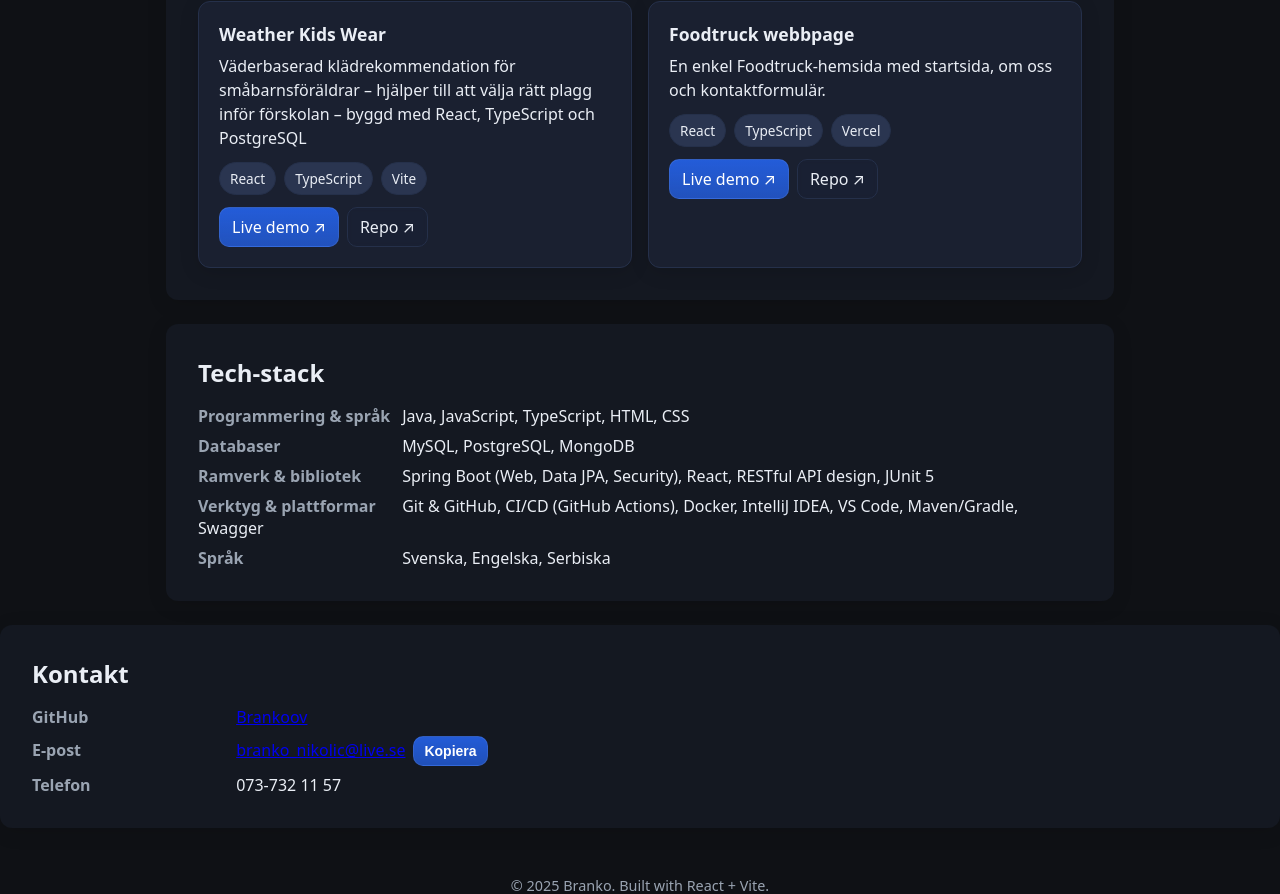
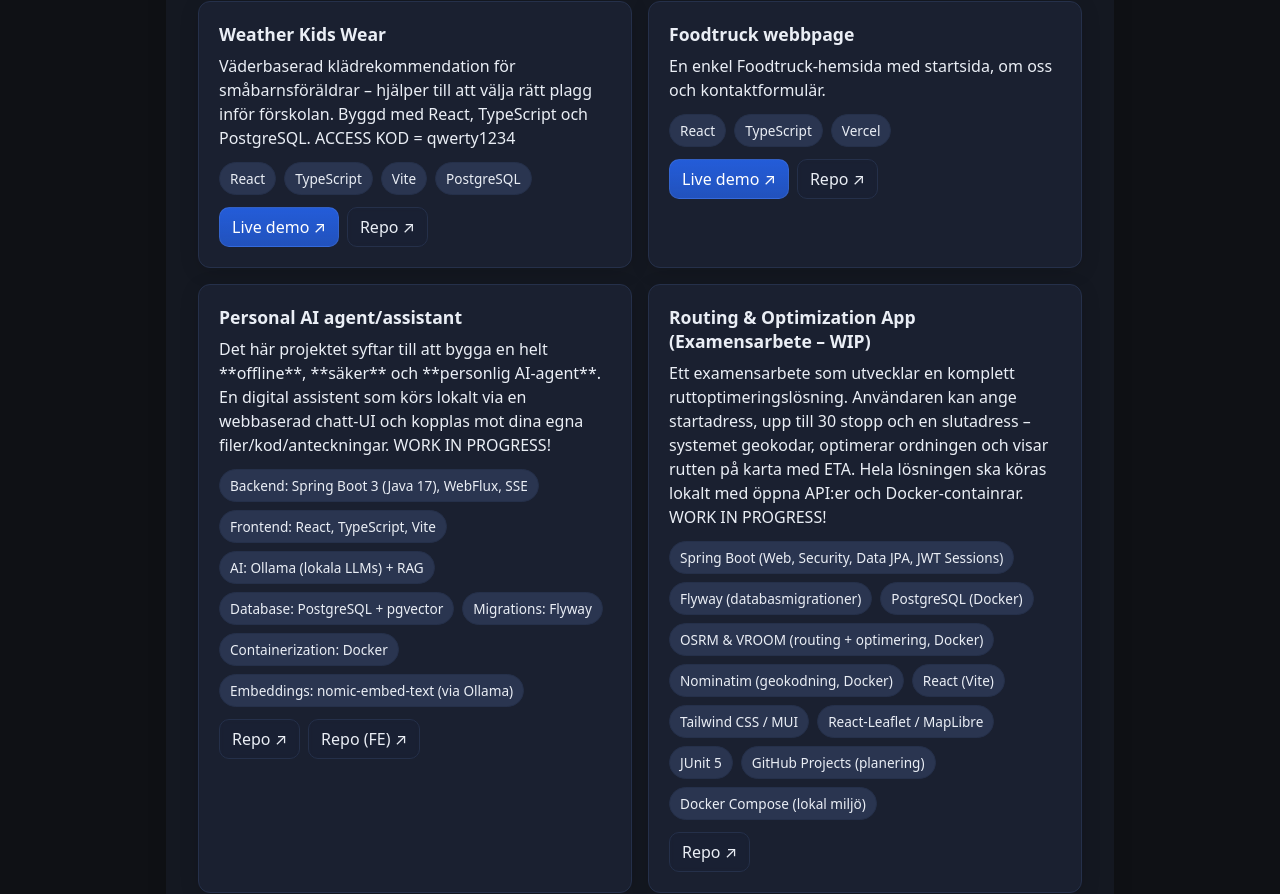
Before and after one commit to Brankoov/branko-portfolio, a React (Vite) app: page / in a window 1280 px wide. Shown: the part 1085-1979 px from the top of the page. Built offline with nearby package versions, Linux system fonts and the light colour scheme.

Commit message:
Add: Two more ongoing projects added to projects

```diff
--- a/src/components/ProjectCard.tsx
+++ b/src/components/ProjectCard.tsx
@@ -4,10 +4,10 @@ import styles from "./ProjectCard.module.css";
 type Props = { project: Project };
 
 export default function ProjectCard({ project }: Props) {
-  const { title, description, stack, live, repo, url, image } = project;
+  const { title, description, stack, live, repo, repoFrontend, url, image } = project;
 
-  // Välj “huvudlänk” för kortet (företrädesvis live, annars repo/url)
-  const primaryHref = live || repo || url;
+  // Välj “huvudlänk” för hela kortet (företrädesvis live, annars repo, repoFrontend, url)
+  const primaryHref = live || repo || repoFrontend || url;
 
   return (
     <article className={styles.card}>
@@ -36,7 +36,7 @@ export default function ProjectCard({ project }: Props) {
         </ul>
       )}
 
-      {(live || repo || url) && (
+      {(live || repo || repoFrontend || url) && (
         <div className={styles.actions}>
           {live && (
             <a
@@ -48,6 +48,7 @@ export default function ProjectCard({ project }: Props) {
               Live demo ↗
             </a>
           )}
+
           {repo && (
             <a
               className={`${styles.btn} ${styles.btnGhost}`}
@@ -55,10 +56,22 @@ export default function ProjectCard({ project }: Props) {
               target="_blank"
               rel="noopener noreferrer"
             >
-              Repo ↗
+              Repo  ↗
             </a>
           )}
-          {!live && !repo && url && (
+
+          {repoFrontend && (
+            <a
+              className={`${styles.btn} ${styles.btnGhost}`}
+              href={repoFrontend}
+              target="_blank"
+              rel="noopener noreferrer"
+            >
+              Repo (FE) ↗
+            </a>
+          )}
+
+          {!live && !repo && !repoFrontend && url && (
             <a
               className={`${styles.btn} ${styles.btnGhost}`}
               href={url}
@@ -72,7 +85,15 @@ export default function ProjectCard({ project }: Props) {
       )}
 
       {/* Gör hela kortet klickbart om primaryHref finns */}
-      {primaryHref && <a className={styles.blockLink} href={primaryHref} target="_blank" rel="noopener noreferrer" aria-label={`Öppna ${title}`} />}
+      {primaryHref && (
+        <a
+          className={styles.blockLink}
+          href={primaryHref}
+          target="_blank"
+          rel="noopener noreferrer"
+          aria-label={`Öppna ${title}`}
+        />
+      )}
     </article>
   );
 }
--- a/src/data/projects.ts
+++ b/src/data/projects.ts
@@ -4,6 +4,7 @@ export type Project = {
   stack: string[];      // enhetlig nyckel för tekniklista
   url?: string;         // valfri: t.ex. repo eller huvudsida
   repo?: string;        // valfri: GitHub-länk
+  repoFrontend?:string; // valfri: GitHub-länk för frontend (om separerad)
   live?: string;        // valfri: live-demo
   image?: string;       // valfri: thumbnail
 };
@@ -15,8 +16,9 @@ export const projects: Project[] = [
   {
     title: "Weather Kids Wear",
     description:
-      "Väderbaserad klädrekommendation för småbarnsföräldrar – hjälper till att välja rätt plagg inför förskolan – byggd med React, TypeScript och PostgreSQL",
-    stack: ["React", "TypeScript", "Vite"],
+      "Väderbaserad klädrekommendation för småbarnsföräldrar – hjälper till att välja rätt plagg inför förskolan. " +
+      "Byggd med React, TypeScript och PostgreSQL. ACCESS KOD = qwerty1234",
+    stack: ["React", "TypeScript", "Vite", "PostgreSQL"],
     live: "https://kladerforvader.se/",
     repo: "https://github.com/Brankoov/Weatherapp",
     url: "https://kladerforvader.se/",
@@ -30,4 +32,45 @@ export const projects: Project[] = [
     repo: "https://github.com/Brankoov/FR_UX_Grupp4",
     url: "https://sandysfoodtruck.vercel.app/",
   },
+  {
+    title: "Personal AI agent/assistant",
+    description:
+      "Det här projektet syftar till att bygga en helt **offline**, **säker** och **personlig AI-agent**. " +
+      "En digital assistent som körs lokalt via en webbaserad chatt-UI och kopplas mot dina egna filer/kod/anteckningar. WORK IN PROGRESS!",
+    stack: [
+      "Backend: Spring Boot 3 (Java 17), WebFlux, SSE",
+      "Frontend: React, TypeScript, Vite",
+      "AI: Ollama (lokala LLMs) + RAG",
+      "Database: PostgreSQL + pgvector",
+      "Migrations: Flyway",
+      "Containerization: Docker",
+      "Embeddings: nomic-embed-text (via Ollama)"
+    ],
+    repo: "https://github.com/Brankoov/ai-agent",
+    repoFrontend: "https://github.com/Brankoov/ai-agent-ui",
+  },
+   {
+    title: "Routing & Optimization App (Examensarbete – WIP)",
+  description:
+    "Ett examensarbete som utvecklar en komplett ruttoptimeringslösning. " +
+    "Användaren kan ange startadress, upp till 30 stopp och en slutadress – " +
+    "systemet geokodar, optimerar ordningen och visar rutten på karta med ETA. " +
+    "Hela lösningen ska köras lokalt med öppna API:er och Docker-containrar." +
+    " WORK IN PROGRESS!",
+  stack: [
+    "Spring Boot (Web, Security, Data JPA, JWT Sessions)",
+    "Flyway (databasmigrationer)",
+    "PostgreSQL (Docker)",
+    "OSRM & VROOM (routing + optimering, Docker)",
+    "Nominatim (geokodning, Docker)",
+    "React (Vite)",
+    "Tailwind CSS / MUI",
+    "React-Leaflet / MapLibre",
+    "JUnit 5",
+    "GitHub Projects (planering)",
+    "Docker Compose (lokal miljö)"
+  ],
+  repo: "https://github.com/Brankoov/routing-app",
+  },
+
 ];
```
